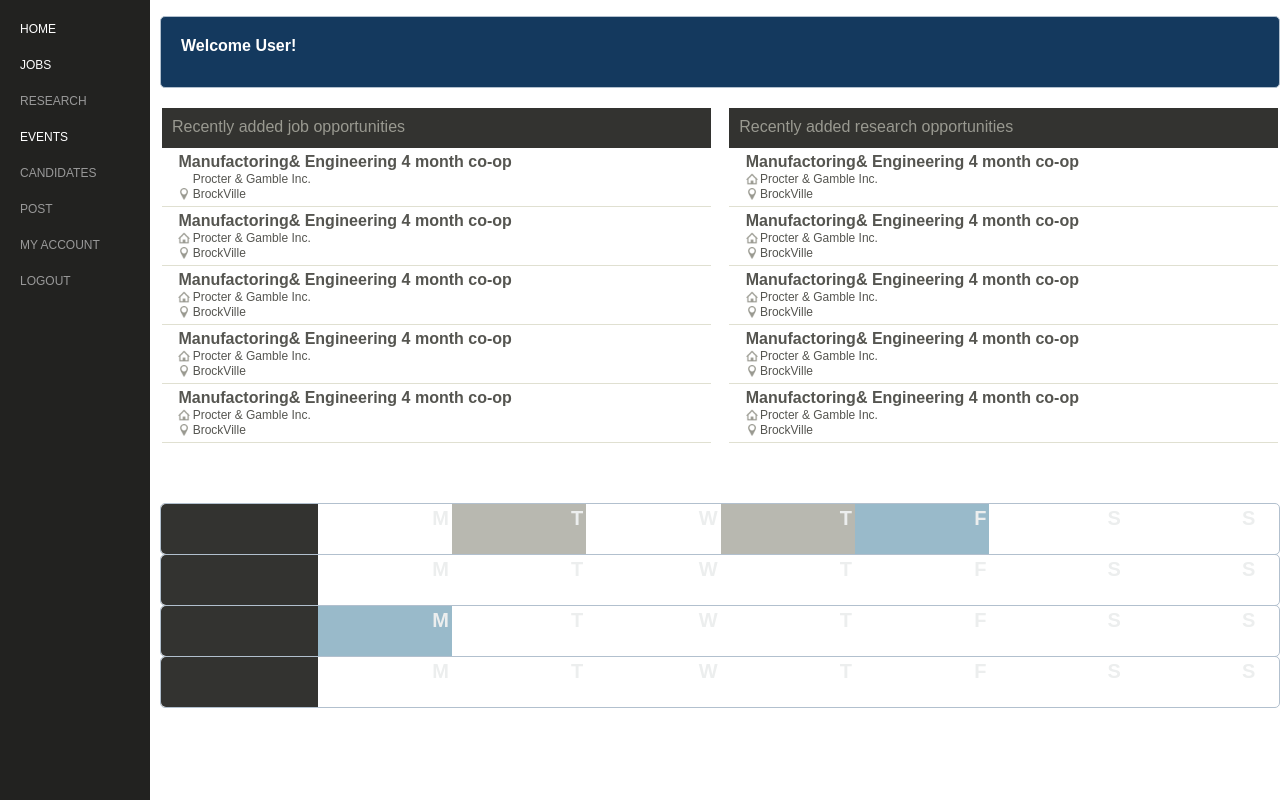
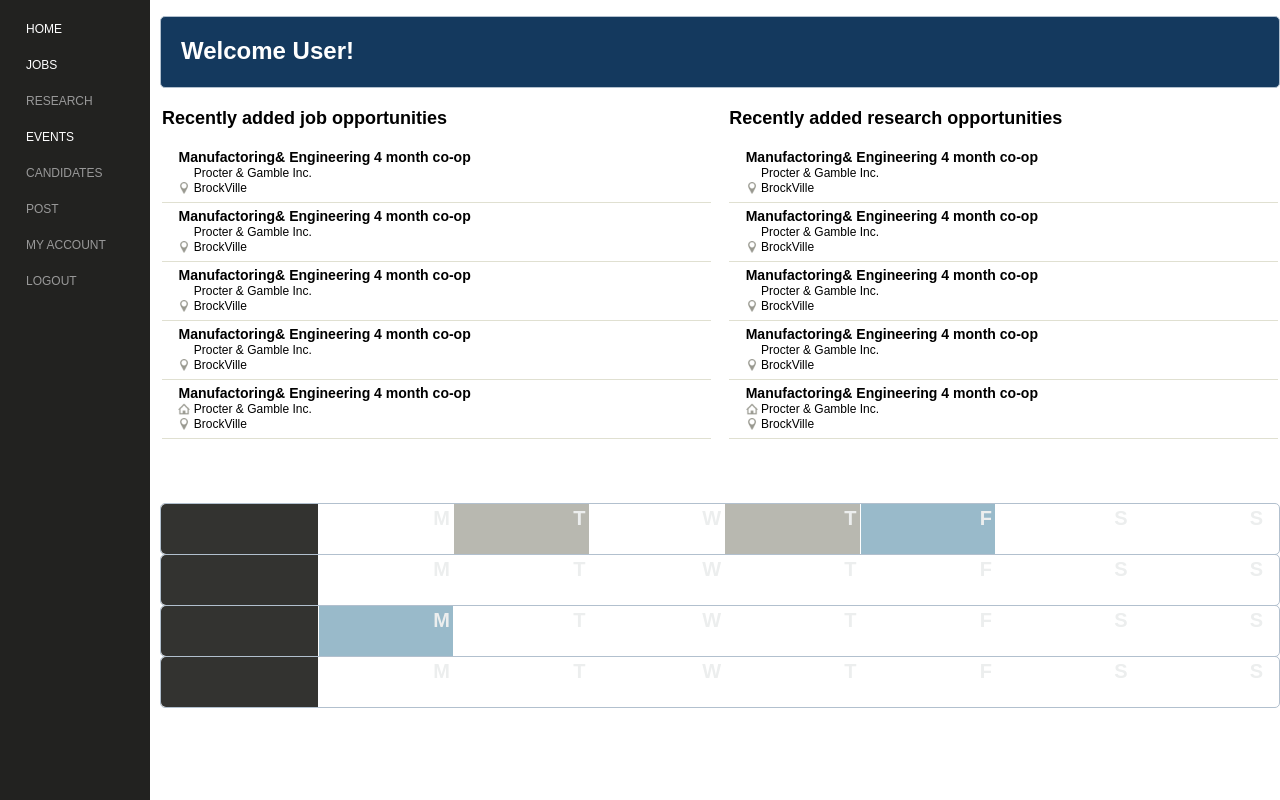
Before and after one commit to alanyuan0408/LegacyFlux, a Rails app: page / in a window 1280 px wide. Run offline with Rails 7, Linux system fonts and the light colour scheme; style sheets or scripts are compiled from the project's sources; some libraries are stand-ins or nearby versions.

Commit message:
Giving little room and fixing home erb

```diff
--- a/app/assets/stylesheets/application.css
+++ b/app/assets/stylesheets/application.css
@@ -55,7 +55,7 @@ body{
 }
 	.nav li{
 		display:block;
-		margin:22px 0 0 10px;
+		margin:22px 0 0 16px;
 		font-size:75%;
 		color: #999999;
 	}
@@ -218,7 +218,7 @@ body{
 
 /*HOME*/
 .home_moduleHolder{
-	font-size: 50%;
+	font-size: 75%;
 }
 .home_mainModule{
 	max-width:1180px;
@@ -249,8 +249,7 @@ body{
 }
 .new_opportunities .head{
 	position:relative;
-	width:100%;height:40px;
-	background-color:#333330;
+	width:100%;height:36px;
 /*	-moz-box-shadow:      0 0 5px #777770;
 	-webkit-box-shadow:   0 0 5px #777770;
 	box-shadow:           0 0 5px #777770; */
--- a/app/views/staticpage/home.html.erb
+++ b/app/views/staticpage/home.html.erb
@@ -7,92 +7,82 @@
                     </div>
                     <div class="home_newJobs new_opportunities" style="float:left;margin-left:2px;">
                         <div class="head">
-                            <h1>Recently added job opportunities</h1>
+                            <h2>Recently added job opportunities</h2>
                         </div>
                         <div class="item">
-                            <h1>Manufactoring& Engineering 4 month co-op</h1>
-                            <span class="smallIcon"><i class=" icon-roublesquare"></i></span>
-                            <h2> Procter & Gamble Inc.</h2>
-                            <br>
-                            <span class="smallIcon"><%= image_tag "../assets/icons/location.png" %></span>
-                            <h2>BrockVille</h2>
+                            <h3>Manufactoring& Engineering 4 month co-op</h3>
+                            <p><span class="smallIcon"><i class="icon-roublesquare"></i></span>
+                            Procter & Gamble Inc.</p>
+                            <p><span class="smallIcon"><%= image_tag "../assets/icons/location.png" %></span>
+                            BrockVille</p>
                         </div>
                         <div class="item">
-                            <h1>Manufactoring& Engineering 4 month co-op</h1>
-                            <span class="smallIcon"><%= image_tag "../assets/icons/home.png" %></span>
-                            <h2>Procter & Gamble Inc.</h2>
-                            <br>
-                            <span class="smallIcon"><%= image_tag "../assets/icons/location.png" %></span>
-                            <h2>BrockVille</h2>
+                            <h3>Manufactoring& Engineering 4 month co-op</h3>
+                            <p><span class="smallIcon"><i class="icon-roublesquare"></i></span>
+                            Procter & Gamble Inc.</p>
+                            <p><span class="smallIcon"><%= image_tag "../assets/icons/location.png" %></span>
+                            BrockVille</p>
                         </div>
                         <div class="item">
-                            <h1>Manufactoring& Engineering 4 month co-op</h1>
-                            <span class="smallIcon"><%= image_tag "../assets/icons/home.png" %></span>
-                            <h2>Procter & Gamble Inc.</h2>
-                            <br>
-                            <span class="smallIcon"><%= image_tag "../assets/icons/location.png" %></span>
-                            <h2>BrockVille</h2>
+                            <h3>Manufactoring& Engineering 4 month co-op</h3>
+                            <p><span class="smallIcon"><i class="icon-roublesquare"></i></span>
+                            Procter & Gamble Inc.</p>
+                            <p><span class="smallIcon"><%= image_tag "../assets/icons/location.png" %></span>
+                            BrockVille</p>
                         </div>
                         <div class="item">
-                            <h1>Manufactoring& Engineering 4 month co-op</h1>
-                            <span class="smallIcon"><%= image_tag "../assets/icons/home.png" %></span>
-                            <h2>Procter & Gamble Inc.</h2>
-                            <br>
-                            <span class="smallIcon"><%= image_tag "../assets/icons/location.png" %></span>
-                            <h2>BrockVille</h2>
+                            <h3>Manufactoring& Engineering 4 month co-op</h3>
+                            <p><span class="smallIcon"><i class="icon-roublesquare"></i></span>
+                            Procter & Gamble Inc.</p>
+                            <p><span class="smallIcon"><%= image_tag "../assets/icons/location.png" %></span>
+                            BrockVille</p>
                         </div>
                         <div class="item">
-                            <h1>Manufactoring& Engineering 4 month co-op</h1>
-                            <span class="smallIcon"><%= image_tag "../assets/icons/home.png" %></span>
-                            <h2>Procter & Gamble Inc.</h2>
-                            <br>
-                            <span class="smallIcon"><%= image_tag "../assets/icons/location.png" %></span>
-                            <h2>BrockVille</h2>
+                            <h3>Manufactoring& Engineering 4 month co-op</h3>
+                            <p><span class="smallIcon"><%= image_tag "../assets/icons/home.png" %></span>
+                            Procter & Gamble Inc.</p>
+                            <p><span class="smallIcon"><%= image_tag "../assets/icons/location.png" %></span>
+                            BrockVille</p>
                         </div>
                     </div>
                     <div class="home_newJobs new_opportunities" style="float:right;margin-right:2px;">
                         <div class="head">
-                            <h1>Recently added research opportunities</h1>
+                            <h2>Recently added research opportunities</h2>
+                        </div>
+                         <div class="item">
+                            <h3>Manufactoring& Engineering 4 month co-op</h3>
+                            <p><span class="smallIcon"><i class="icon-roublesquare"></i></span>
+                            Procter & Gamble Inc.</p>
+                            <p><span class="smallIcon"><%= image_tag "../assets/icons/location.png" %></span>
+                            BrockVille</p>
                         </div>
                         <div class="item">
-                            <h1>Manufactoring& Engineering 4 month co-op</h1>
-                            <span class="smallIcon"><%= image_tag "../assets/icons/home.png" %></span>
-                            <h2>Procter & Gamble Inc.</h2>
-                            <br>
-                            <span class="smallIcon"><%= image_tag "../assets/icons/location.png" %></span>
-                            <h2>BrockVille</h2>
+                            <h3>Manufactoring& Engineering 4 month co-op</h3>
+                            <p><span class="smallIcon"><i class="icon-roublesquare"></i></span>
+                            Procter & Gamble Inc.</p>
+                            <p><span class="smallIcon"><%= image_tag "../assets/icons/location.png" %></span>
+                            BrockVille</p>
                         </div>
                         <div class="item">
-                            <h1>Manufactoring& Engineering 4 month co-op</h1>
-                            <span class="smallIcon"><%= image_tag "../assets/icons/home.png" %></span>
-                            <h2>Procter & Gamble Inc.</h2>
-                            <br>
-                            <span class="smallIcon"><%= image_tag "../assets/icons/location.png" %></span>
-                            <h2>BrockVille</h2>
+                            <h3>Manufactoring& Engineering 4 month co-op</h3>
+                            <p><span class="smallIcon"><i class="icon-roublesquare"></i></span>
+                            Procter & Gamble Inc.</p>
+                            <p><span class="smallIcon"><%= image_tag "../assets/icons/location.png" %></span>
+                            BrockVille</p>
                         </div>
                         <div class="item">
-                            <h1>Manufactoring& Engineering 4 month co-op</h1>
-                            <span class="smallIcon"><%= image_tag "../assets/icons/home.png" %></span>
-                            <h2>Procter & Gamble Inc.</h2>
-                            <br>
-                            <span class="smallIcon"><%= image_tag "../assets/icons/location.png" %></span>
-                            <h2>BrockVille</h2>
+                            <h3>Manufactoring& Engineering 4 month co-op</h3>
+                            <p><span class="smallIcon"><i class="icon-roublesquare"></i></span>
+                            Procter & Gamble Inc.</p>
+                            <p><span class="smallIcon"><%= image_tag "../assets/icons/location.png" %></span>
+                            BrockVille</p>
                         </div>
                         <div class="item">
-                            <h1>Manufactoring& Engineering 4 month co-op</h1>
-                            <span class="smallIcon"><%= image_tag "../assets/icons/home.png" %></span>
-                            <h2>Procter & Gamble Inc.</h2>
-                            <br>
-                            <span class="smallIcon"><%= image_tag "../assets/icons/location.png" %></span>
-                            <h2>BrockVille</h2>
-                        </div>
-                        <div class="item">
-                            <h1>Manufactoring& Engineering 4 month co-op</h1>
-                            <span class="smallIcon"><%= image_tag "../assets/icons/home.png" %></span>
-                            <h2>Procter & Gamble Inc.</h2>
-                            <br>
-                            <span class="smallIcon"><%= image_tag "../assets/icons/location.png" %></span>
-                            <h2>BrockVille</h2>
+                            <h3>Manufactoring& Engineering 4 month co-op</h3>
+                            <p><span class="smallIcon"><%= image_tag "../assets/icons/home.png" %></span>
+                            Procter & Gamble Inc.</p>
+                            <p><span class="smallIcon"><%= image_tag "../assets/icons/location.png" %></span>
+                            BrockVille</p>
                         </div>
                     </div>
                     <div class="home_calendar">
```
